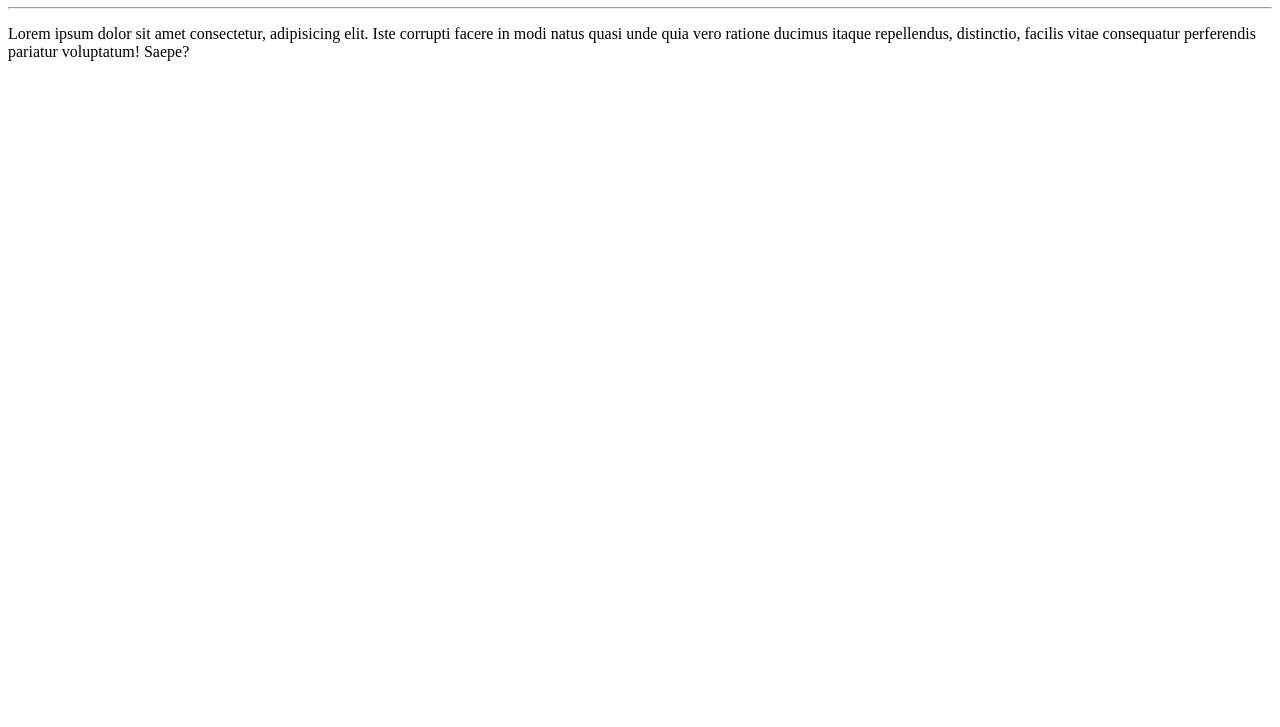
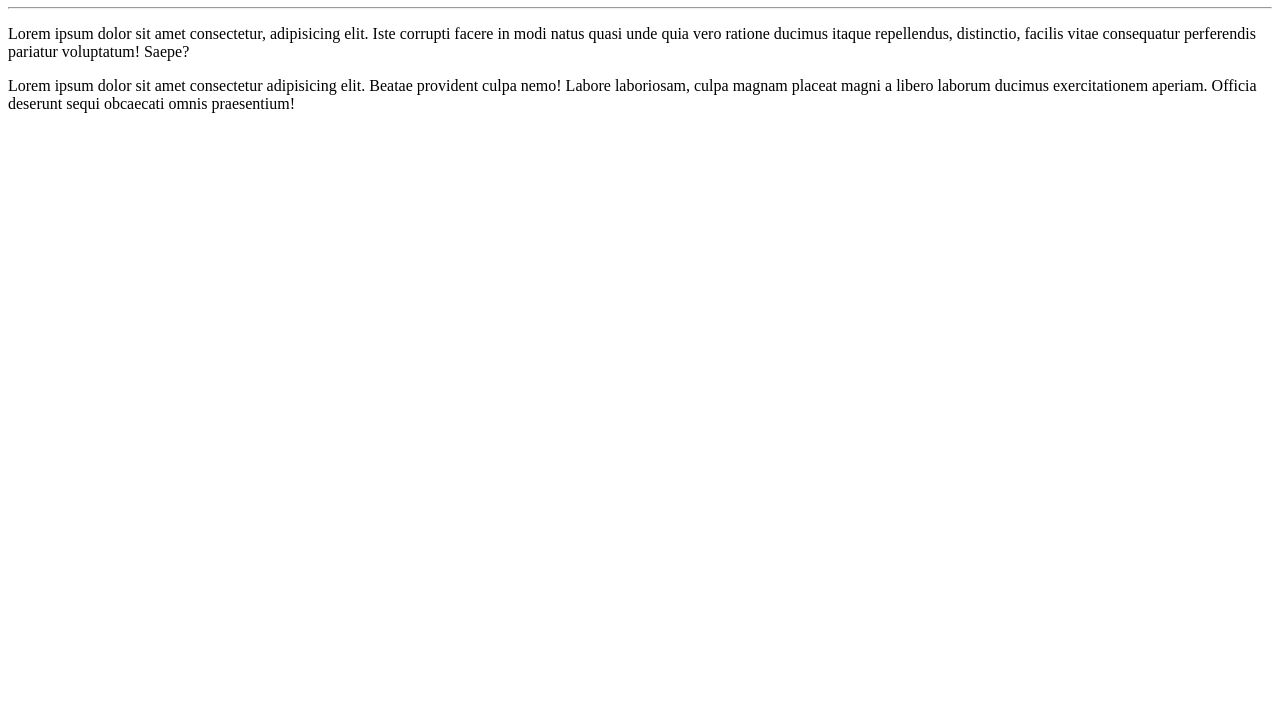
Before and after one commit to hugoleal85/Ola-Mundo, a plain HTML site: page site-exemplo/index.html in a window 1280 px wide. Shown: the part 73-800 px from the top of the page. Drawn offline with Linux system fonts and the light colour scheme.

Commit message:
Adicionei um parágrafo

```diff
--- a/site-exemplo/index.html
+++ b/site-exemplo/index.html
@@ -12,5 +12,6 @@
     <p>
         Lorem ipsum dolor sit amet consectetur, adipisicing elit. Iste corrupti facere in modi natus quasi unde quia vero ratione ducimus itaque repellendus, distinctio, facilis vitae consequatur perferendis pariatur voluptatum! Saepe?
     </p>
+    <p>Lorem ipsum dolor sit amet consectetur adipisicing elit. Beatae provident culpa nemo! Labore laboriosam, culpa magnam placeat magni a libero laborum ducimus exercitationem aperiam. Officia deserunt sequi obcaecati omnis praesentium!</p>
 </body>
 </html>
```
